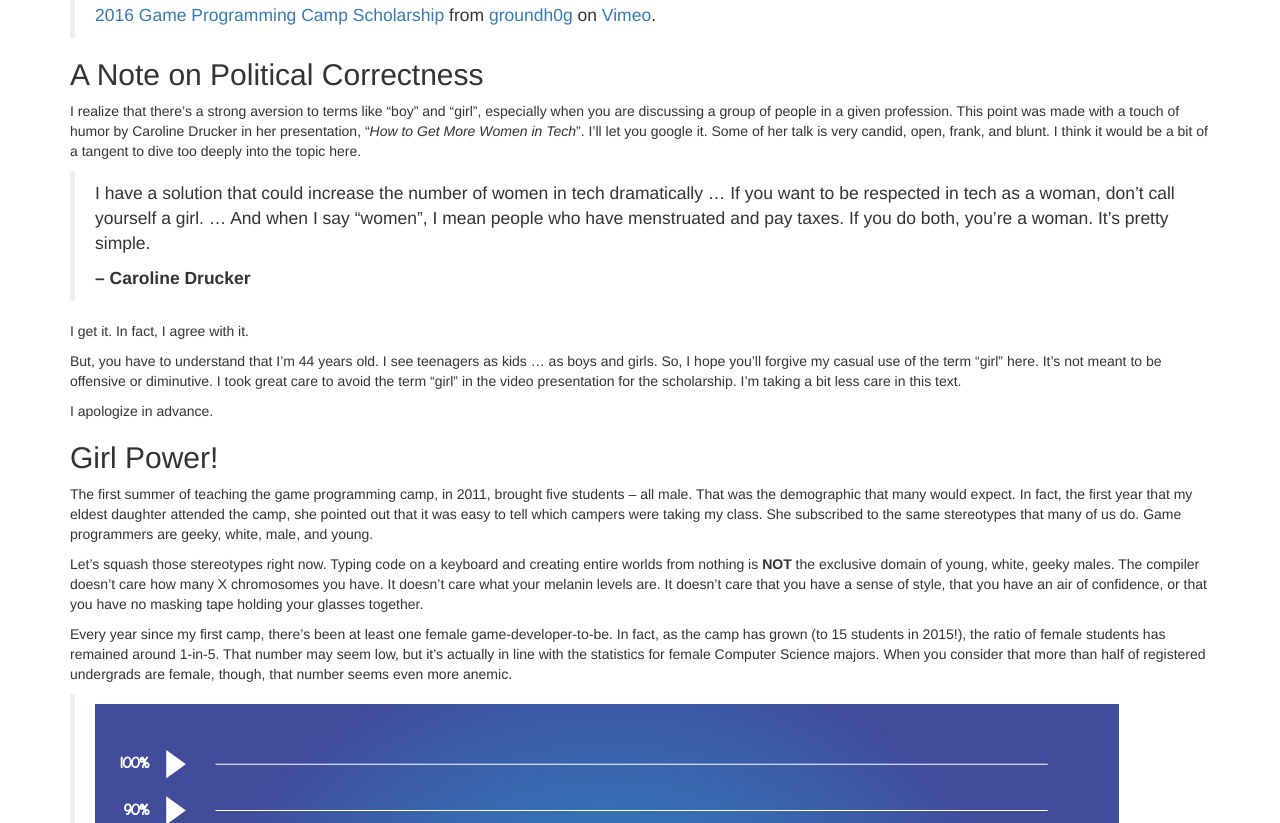
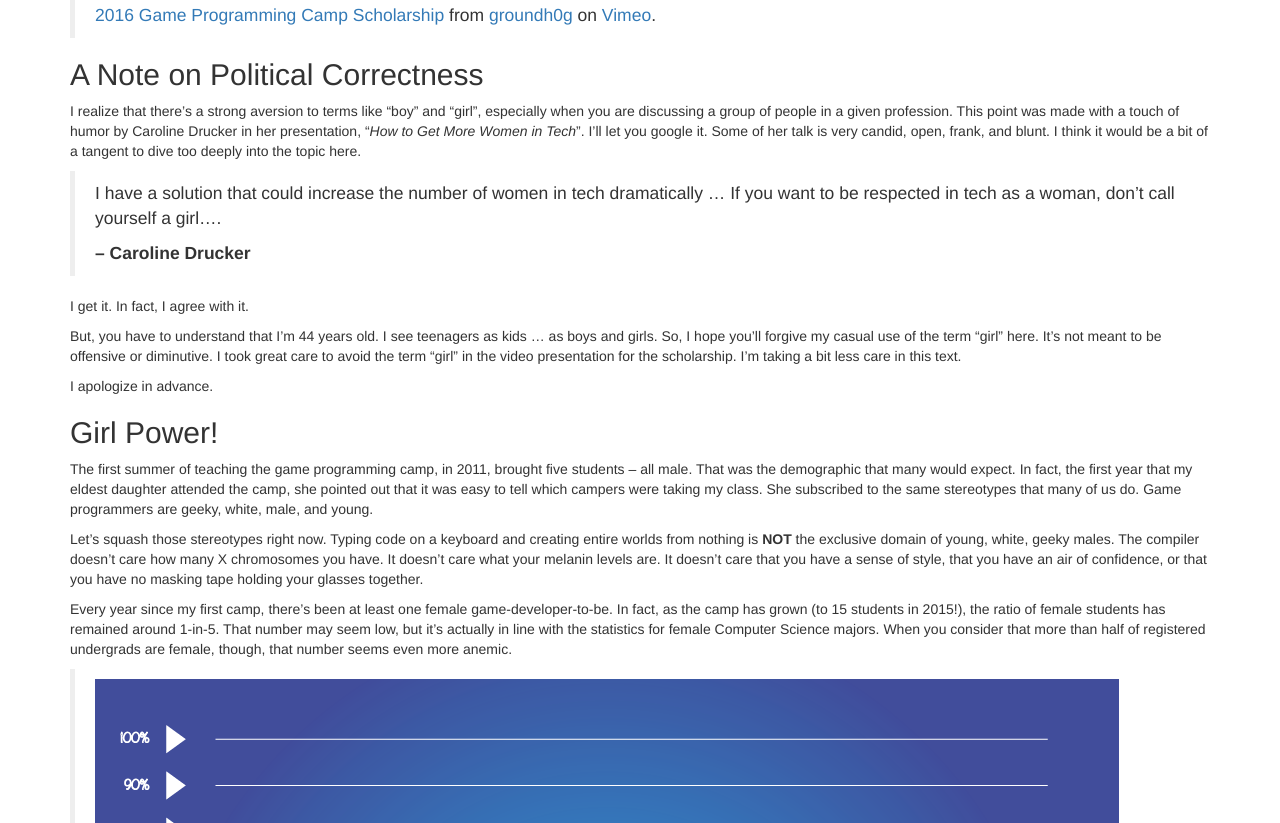
Before and after one commit to groundh0g/why2k.org, a Jekyll site: the page built from index.md, in a window 1280 px wide and 900 px high, scrolled down 483 px, cut to the strip 77-900 px from the top of the window. Built offline with Jekyll 4.4.1, drawn with Linux system fonts in a browser that asks for light colours; nearby versions of some CDN libraries; library files that are not in the unit come from our copies.

Commit message:
Removed humorous part of quote. For the squeamish. :)

```diff
--- a/index.md
+++ b/index.md
@@ -24,7 +24,7 @@ The long version is here:
 
 I realize that there's a strong aversion to terms like "boy" and "girl", especially when you are discussing a group of people in a given profession. This point was made with a touch of humor by Caroline Drucker in her presentation, "*How to Get More Women in Tech*". I'll let you google it. Some of her talk is very candid, open, frank, and blunt. I think it would be a bit of a tangent to dive too deeply into the topic here.
 
-> I have a solution that could increase the number of women in tech dramatically ... If you want to be respected in tech as a woman, don't call yourself a girl. ... And when I say "women", I mean people who have menstruated and pay taxes. If you do both, you're a woman. It's pretty simple.
+> I have a solution that could increase the number of women in tech dramatically ... If you want to be respected in tech as a woman, don't call yourself a girl....
 >
 > **-- Caroline Drucker**
 
```
